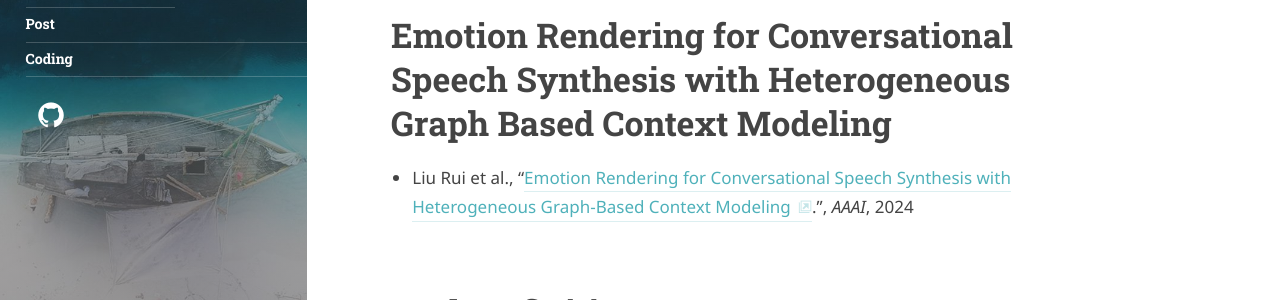
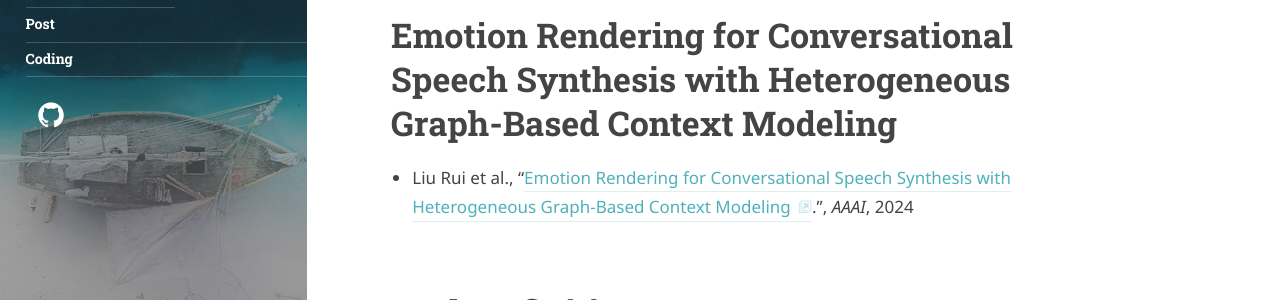
Before and after one commit to speech-team-korea/speech-team-korea.github.io, a Jekyll site: the page built from _posts/emotional-speech-synthesis/2023-12-28-write-ECSS.md, in a window 1280 px wide and 900 px high. Shown: the part 333-633 px from the top of the window. Built offline with Jekyll 4.4.1, drawn with Linux system fonts in a browser that asks for light colours; some web fonts are replaced; comment, search, counter and statistics services are not loaded.

Commit message:
1228_ECSS_posting_title_재수정

```diff
--- a/_posts/emotional-speech-synthesis/2023-12-28-write-Emotion Rendering for Conversational Speech Synthesis with Heterogeneous Graph Based Context Modeling.md
+++ b/_posts/emotional-speech-synthesis/2023-12-28-write-ECSS.md
@@ -10,7 +10,7 @@ comments: true
 ---
 
 
-# Emotion Rendering for Conversational Speech Synthesis with Heterogeneous Graph Based Context Modeling
+# Emotion Rendering for Conversational Speech Synthesis with Heterogeneous Graph-Based Context Modeling
 
 - Liu Rui et al., "[Emotion Rendering for Conversational Speech Synthesis with Heterogeneous Graph-Based Context Modeling](https://arxiv.org/abs/2312.11947).”, *AAAI*, 2024
 
```
